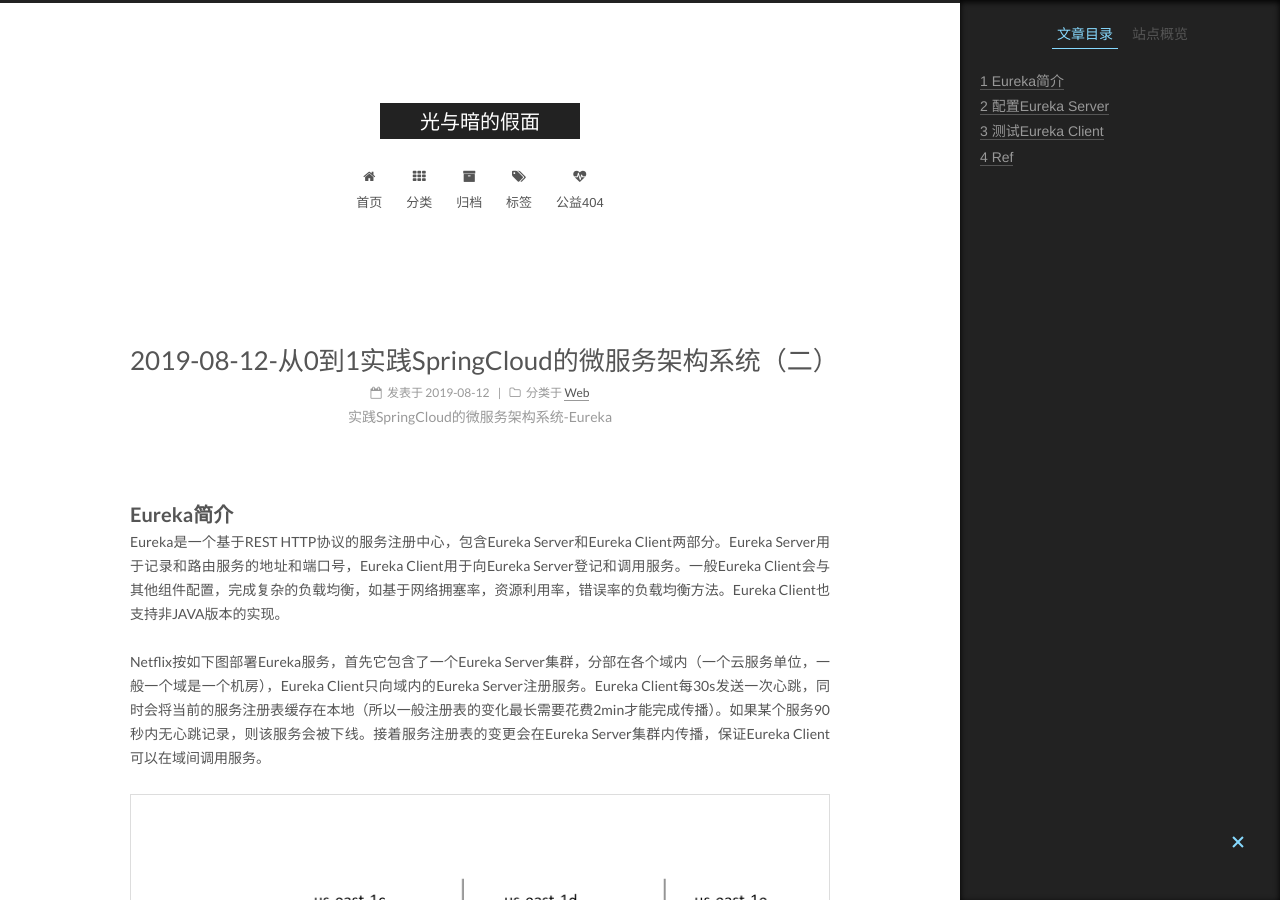
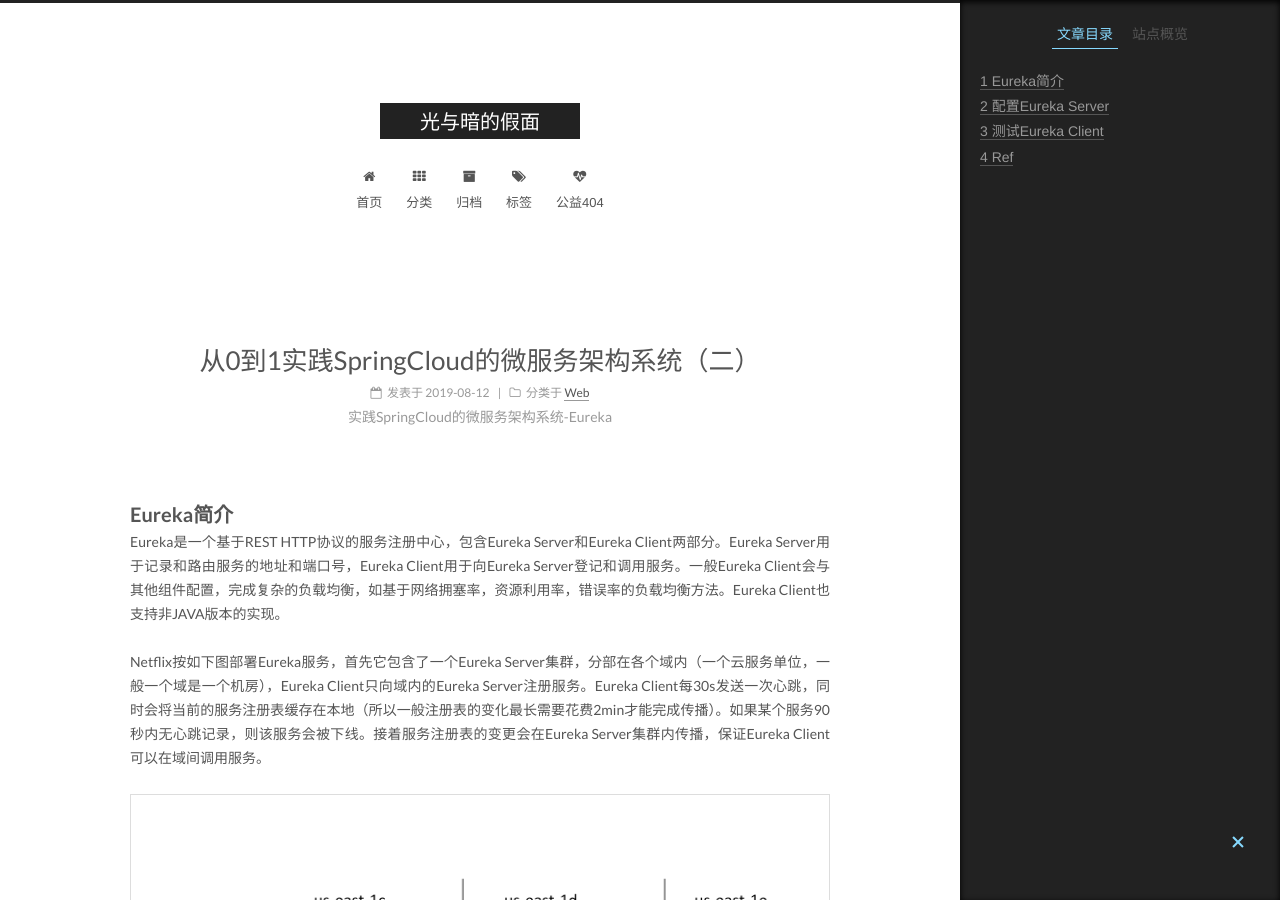
Before and after one commit to phaedo/blog, a Jekyll site: the page built from _posts/2019-08-12-从0到1实践SpringCloud体系的微服务架构（二）.md, in a window 1280 px wide and 900 px high. Built offline with Jekyll 4.4.1, drawn with Linux system fonts in a browser that asks for light colours; comment, search, counter and statistics services are not loaded; some of the changed text lies outside the part shown.

Commit message:
新博客11，12

```diff
--- a/_posts/2019-08-12-从0到1实践SpringCloud体系的微服务架构（二）.md
+++ b/_posts/2019-08-12-从0到1实践SpringCloud体系的微服务架构（二）.md
@@ -1,6 +1,6 @@
 ---
 layout: post
-title:  "2019-08-12-从0到1实践SpringCloud的微服务架构系统（二）"
+title:  "从0到1实践SpringCloud的微服务架构系统（二）"
 date:   2019-08-12 21:03:36 +0530
 categories: Web
 tags: [springboot, web]
```
Also changed, not shown: _posts/2019-08-11-使用阿里云的apt源加速docker镜像构建.md (+1 -1 lines).
